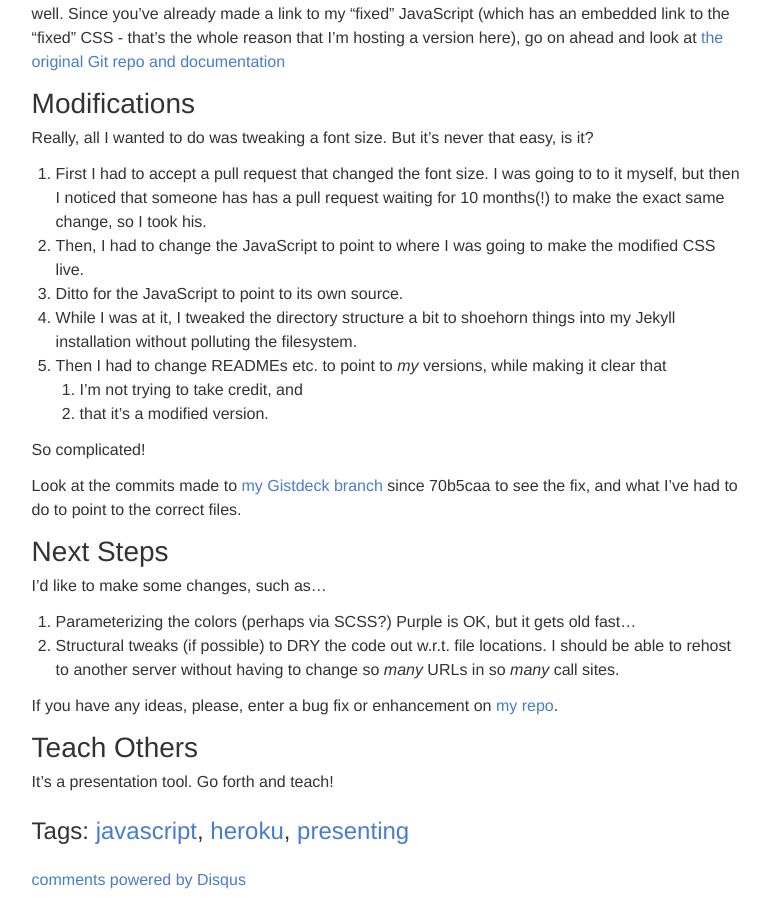
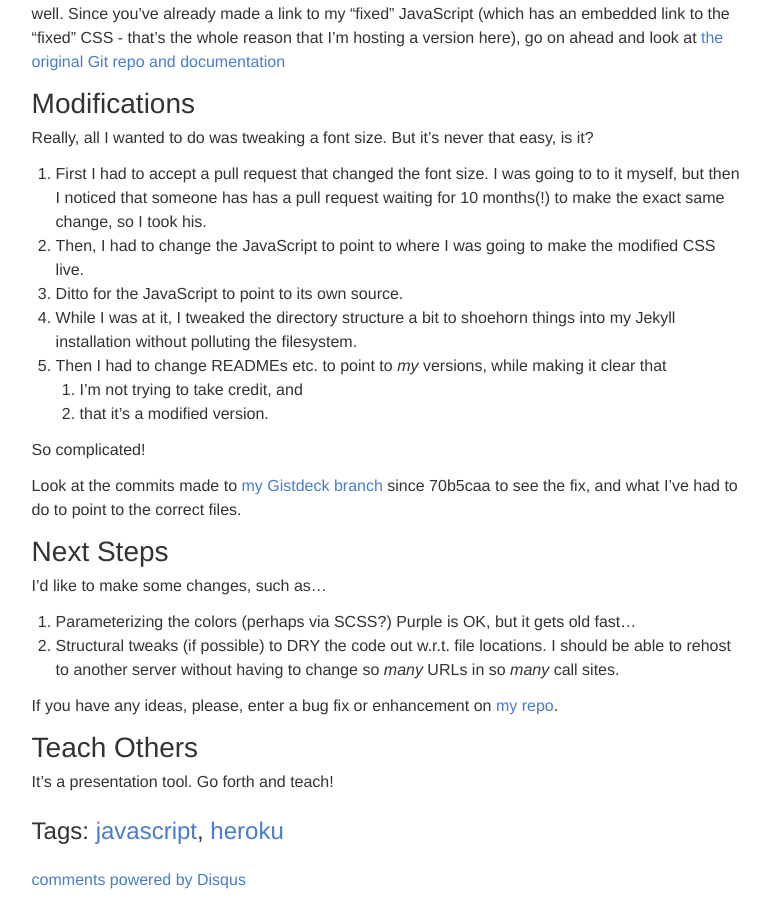
Before and after one commit to bobgilmore/bobgilmore.github.io, a Jekyll site: the page built from _posts/2014-01-20-gistdeck.md, in a window 1280 px wide and 900 px high, scrolled down 1556 px. Shown: the whole window, without its empty margins (250-1020 px from the left). Built offline with Jekyll 4.4.1, drawn with Linux system fonts in a browser that asks for light colours; comment, search, counter and statistics services are not loaded.

Commit message:
Remove presenting tag

```diff
--- a/_posts/2014-01-20-gistdeck.md
+++ b/_posts/2014-01-20-gistdeck.md
@@ -3,7 +3,6 @@ title: Github-Based Presentations with Gistdeck
 tags:
 - javascript
 - heroku
-- presenting
 date: 2014-01-20 10:00:00
 layout: post
 ---
```
